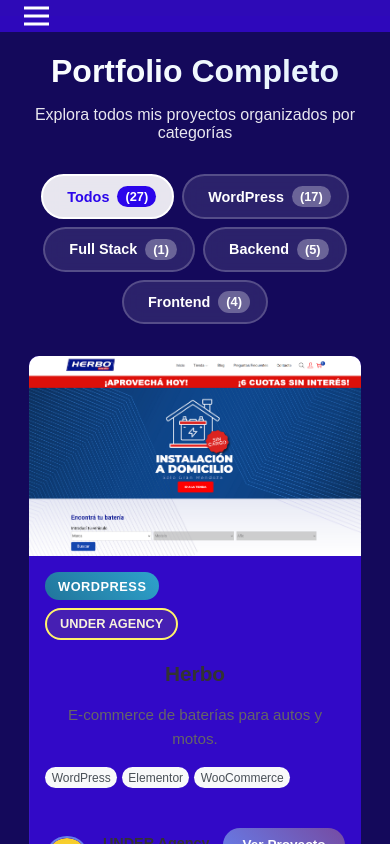
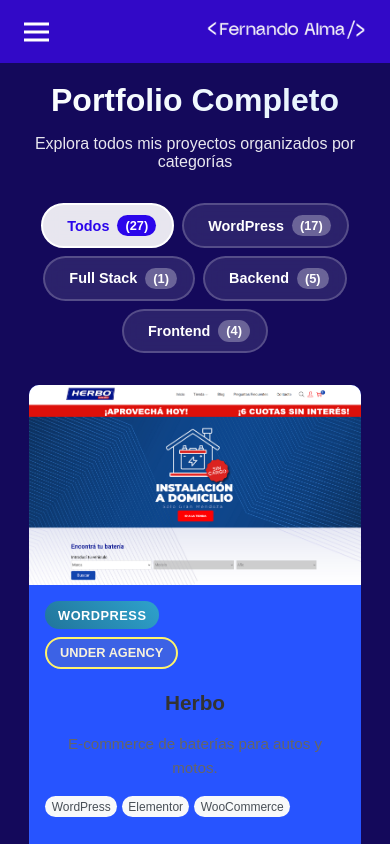
Before and after one commit to fernando-alma/portfolio-V2.0, a Vue app: page /portfolio-completo in a window 390 px wide. Shown: the top 844 px of the page. Built offline with nearby package versions, Linux system fonts and the light colour scheme.

Commit message:
feat: add reusable infinite slider component and project showcase infrastructure

```diff
--- a/src/App.vue
+++ b/src/App.vue
@@ -3,7 +3,7 @@
   <div id="app">
     <router-view />
     <footer>
-      <p>©2025 Fernando Alma - Desarrollo Web - Soulware Argentina </p>
+      <p>® Fernando Alma | Desarrollo Web FullStack | 2025</p>
     </footer>
   </div>
 </template>
@@ -32,7 +32,7 @@
 }
 
 footer {
-  background-color: #3209c7;
+  background-color: #2754ff;
   color: black;
   display: flex;
   flex-direction: column;
--- a/src/components/Catalog.vue
+++ b/src/components/Catalog.vue
@@ -38,7 +38,12 @@
                 <button class="action-btn primary" @click="viewProject(project)">
                   Ver Proyecto
                 </button>
-                <button class="action-btn secondary" @click="viewDetails(project)">
+                <!-- Solo mostrar el botón GitHub si no es WordPress -->
+                <button
+                  v-if="project.category !== 'wordpress'"
+                  class="action-btn secondary"
+                  @click="viewDetails(project)"
+                >
                   GitHub
                 </button>
               </div>
@@ -84,12 +89,18 @@
                 <span class="author-role">{{ project.author.role }}</span>
               </div>
               <div class="bottom-buttons">
-                <button class="read-more-btn" @click="viewDetails(project)">
-                Ver Proyecto
-              </button>
-              <button class="read-more-btn" @click="viewDetails(project)">
-                GitHub
-              </button></div>
+                <button class="read-more-btn" @click="viewProject(project)">
+                  Ver Proyecto
+                </button>
+                <!-- Solo mostrar el botón GitHub si no es WordPress -->
+                <button
+                  v-if="project.category !== 'wordpress'"
+                  class="read-more-btn"
+                  @click="viewDetails(project)"
+                >
+                  GitHub
+                </button>
+              </div>
             </div>
           </div>
         </div>
@@ -117,10 +128,11 @@
           title: 'Herbo',
           category: 'wordpress',
           categoryLabel: 'WordPress',
-          agency: 'UNDER AGENCY', // Cambiado
+          agency: 'UNDER AGENCY',
           description: 'E-commerce de baterías para autos y motos.',
           technologies: ['WordPress', 'Elementor', 'WooCommerce'],
           image: require("@/assets/img/herbo.png"),
+          link: 'https://herbomendoza.com.ar/',
           author: {
             name: 'UNDER Agency',
             role: 'Agencia de Marketing',
@@ -132,10 +144,11 @@
           title: 'Franchi',
           category: 'wordpress',
           categoryLabel: 'WordPress',
-          agency: 'UNDER AGENCY', // Cambiado
+          agency: 'UNDER AGENCY',
           description: 'Web inmobiliaria con sistema interno y API de propiedades.',
           technologies: ['WordPress', 'Elementor'],
           image: require("@/assets/img/franchi.png"),
+          link: 'https://franchiinmobiliaria.com.ar/',
           author: {
             name: 'UNDER Agency',
             role: 'Agencia de Marketing',
@@ -151,8 +164,9 @@
           description: 'Sitio institucional de insumos para bodegas y enología.',
           technologies: ['WordPress', 'Elementor', 'WooCommerce'],
           image: require("@/assets/img/durox.png"),
+          link: 'https://sitioseis.soulware.com.ar/',
           author: {
-           name: 'UNDER Agency',
+            name: 'UNDER Agency',
             role: 'Agencia de Marketing',
             avatar: require("@/assets/icons/underava.png"),
           }
@@ -166,6 +180,7 @@
           description: 'Web corporativa para empresarios expertos en finanzas.',
           technologies: ['WordPress', 'Elementor'],
           image: require("@/assets/img/dsg.png"),
+          link: 'https://sitiotres.soulware.com.ar/',
           author: {
             name: 'UNDER Agency',
             role: 'Agencia de Marketing',
@@ -181,6 +196,7 @@
           description: 'Sitio para discoteca con sistema interno de menú digital.',
           technologies: ['WordPress', 'Elementor', 'WooCommerce'],
           image: require("@/assets/img/xoxo.png"),
+          link: 'c',
           author: {
              name: 'UNDER Agency',
             role: 'Agencia de Marketing',
@@ -196,6 +212,7 @@
           description: 'Web institucional de servicios industriales y energéticos.',
           technologies: ['WordPress', 'Elementor'],
           image: require("@/assets/img/chivas.png"),
+          link: 'https://servicioschivas.com.ar/',
           author: {
              name: 'UNDER Agency',
             role: 'Agencia de Marketing',
@@ -211,6 +228,7 @@
           description: 'Sitio institucional de distribución mayorista ferretera.',
           technologies: ['WordPress', 'Elementor'],
           image: require("@/assets/img/eldeposito.png"),
+          link: 'https://eldeposito.com.ar/',
           author: {
            name: 'UNDER Agency',
             role: 'Agencia de Marketing',
@@ -226,6 +244,7 @@
           description: 'Web institucional para tradicional fiambrería mendocina.',
           technologies: ['WordPress', 'Elementor'],
           image: require("@/assets/img/nuevopuente.png"),
+          link: 'https://sitiodos.soulware.com.ar/',
           author: {
              name: 'UNDER Agency',
             role: 'Agencia de Marketing',
@@ -234,13 +253,14 @@
         },
         {
           id: 9,
-          title: 'REMAX',
+          title: 'REMAX Solutions',
           category: 'wordpress',
           categoryLabel: 'WordPress',
           agency: 'UNDER AGENCY',
           description: 'Sitio institucional de venta y alquiler de propiedades.',
           technologies: ['WordPress', 'Elementor'],
           image: require("@/assets/img/remax.png"),
+          link: 'https://remaxsolutions.com.ar/',
           author: {
              name: 'UNDER Agency',
             role: 'Agencia de Marketing',
@@ -248,7 +268,6 @@
           }
         },
 
-        // WordPress Projects - SOULWARE
         {
           id: 10,
           title: 'Grupo Más',
@@ -258,6 +277,7 @@
           description: 'Sitio institucional de proyectos inmobiliarios en Mendoza.',
           technologies: ['WordPress', 'Elementor'],
           image: require("@/assets/img/grupomas.png"),
+          link: 'https://masdesarrollos.com.ar/',
           author: {
            name: 'UNDER Agency',
             role: 'Agencia de Marketing',
@@ -273,6 +293,7 @@
           description: 'Web institucional con catálogo de vinos de bodega.',
           technologies: ['WordPress', 'Elementor'],
           image: require("@/assets/img/mastroeni.png"),
+          link: 'https://sitiocinco.soulware.com.ar/',
           author: {
             name: 'UNDER Agency',
             role: 'Agencia de Marketing',
@@ -288,6 +309,7 @@
           description: 'Inmobiliaria con sistema de carga y sincronización de propiedades.',
           technologies: ['WordPress', 'Elementor'],
           image: require("@/assets/img/galea.png"),
+          link: 'https://galeapropiedades.com.ar/',
           author: {
              name: 'UNDER Agency',
             role: 'Agencia de Marketing',
@@ -303,6 +325,7 @@
           description: 'Sitio institucional de proyectos inmobiliarios innovadores.',
           technologies: ['WordPress', 'Elementor'],
           image: require("@/assets/img/paralelo.png"),
+          link: 'https://sitiocuatro.soulware.com.ar/',
           author: {
              name: 'UNDER Agency',
             role: 'Agencia de Marketing',
@@ -318,12 +341,14 @@
           description: 'Web inmobiliaria para campaña Hot Sale de Remax Solutions.',
           technologies: ['WordPress', 'Elementor'],
           image: require("@/assets/img/remax.png"),
+          link: 'https://remaxsolutions.com.ar/',
           author: {
              name: 'UNDER Agency',
             role: 'Agencia de Marketing',
             avatar: require("@/assets/icons/underava.png"),
           }
         },
+        // WordPress Projects - SOULWARE
         {
           id: 15,
           title: 'Casita de Flor',
@@ -333,6 +358,7 @@
           description: 'E-commerce de arreglos florales y regalos especiales.',
           technologies: ['WordPress', 'Elementor', 'WooCommerce'],
           image: require("@/assets/img/casitadeflor.png"),
+          link: 'https://casitadeflor.com/',
           author: {
           name: 'SOULWARE',
             role: 'Marca Personal',
@@ -348,6 +374,7 @@
           description: 'Web institucional de ingeniería en refrigeración y procesos.',
           technologies: ['WordPress', 'Elementor'],
           image: require("@/assets/img/termet.png"),
+          link: 'https://termetsa.com.ar/',
           author: {
             name: 'SOULWARE',
             role: 'Marca Personal',
@@ -363,6 +390,7 @@
           description: 'Web de sport management y representación deportiva.',
           technologies: ['WordPress', 'Elementor'],
           image: require("@/assets/img/victoria.png"),
+          link: 'https://victoriasm.com.ar/',
           author: {
            name: 'SOULWARE',
             role: 'Marca Personal',
@@ -380,6 +408,8 @@
           description: 'App para agenda médica y administración de turnos.',
           technologies: ['Vue.js', 'Node.js', 'MongoDB', 'Express'],
           image: '/api/placeholder/400/300',
+          link: 'https://turnosmedicos-demo.vercel.app/',
+          github: 'https://github.com/fernando-alma/turnos-medicos',
           author: {
             name: 'Fernando Alma',
             role: 'Full Stack Developer',
@@ -397,6 +427,8 @@
           description: 'Plataforma bancaria con pagos, transferencias y consultas.',
           technologies: ['Node.js', 'Express', 'MongoDB', 'JWT'],
           image: '/api/placeholder/400/300',
+          link: 'https://homebanking-demo.vercel.app/',
+          github: 'https://github.com/fernando-alma/homebanking-app',
           author: {
             name: 'Fernando Alma',
             role: 'Backend Developer',
@@ -412,6 +444,8 @@
           description: 'Foro educativo con usuarios, categorías y gestión de temas.',
           technologies: ['Java', 'Spring Boot', 'MySQL', 'JWT'],
           image: '/api/placeholder/400/300',
+          link: 'https://forohub-demo.vercel.app/',
+          github: 'https://github.com/fernando-alma/forohub',
           author: {
             name: 'Fernando Alma',
             role: 'Backend Developer',
@@ -427,6 +461,8 @@
           description: 'Aplicación web para explorar y organizar libros online.',
           technologies: ['Java', 'Spring Boot', 'PostgreSQL', 'REST'],
           image: '/api/placeholder/400/300',
+          link: 'https://turnosmedicos-demo.vercel.app/',
+          github: 'https://github.com/fernando-alma/turnos-medicos',
           author: {
             name: 'Fernando Alma',
             role: 'Backend Developer',
@@ -442,6 +478,8 @@
           description: 'Conversor de divisas en tiempo real con tasas actualizadas.',
           technologies: ['Python', 'FastAPI', 'APIs Externas', 'Redis'],
           image: '/api/placeholder/400/300',
+          link: 'https://turnosmedicos-demo.vercel.app/',
+          github: 'https://github.com/fernando-alma/turnos-medicos',
           author: {
             name: 'Fernando Alma',
             role: 'Backend Developer',
@@ -457,6 +495,8 @@
           description: 'App de IA para detección de uso de mascarillas.',
           technologies: ['Python', 'OpenCV', 'TensorFlow', 'Flask'],
           image: '/api/placeholder/400/300',
+          link: 'https://turnosmedicos-demo.vercel.app/',
+          github: 'https://github.com/fernando-alma/turnos-medicos',
           author: {
             name: 'Fernando Alma',
             role: 'Backend Developer',
@@ -474,6 +514,8 @@
           description: 'Plataforma online para organizar sorteos de amigo secreto.',
           technologies: ['HTML5', 'CSS3', 'JavaScript', 'LocalStorage'],
           image: require("@/assets/img/amigosecreto.png"),
+          link: 'https://amigosecreto-demo.vercel.app/',
+          github: 'https://github.com/fernando-alma/amigo-secreto',
           author: {
             name: 'Fernando Alma',
             role: 'Frontend Developer',
@@ -489,6 +531,8 @@
           description: 'Aplicación interactiva con información y filtros de Pokémon.',
           technologies: ['React', 'CSS3', 'PokeAPI', 'Axios'],
           image: require("@/assets/img/poke.png"),
+          link: 'https://turnosmedicos-demo.vercel.app/',
+          github: 'https://github.com/fernando-alma/turnos-medicos',
           author: {
               name: 'Fernando Alma',
             role: 'Frontend Developer',
@@ -504,6 +548,8 @@
           description: 'Videojuego de aventura y combate inspirado en AVATAR.',
           technologies: ['JavaScript', 'HTML5 Canvas', 'CSS3', 'GSAP'],
           image: require("@/assets/img/amigosecreto.png"),
+          link: 'https://turnosmedicos-demo.vercel.app/',
+          github: 'https://github.com/fernando-alma/turnos-medicos',
           author: {
               name: 'Fernando Alma',
             role: 'Game Developer',
@@ -519,6 +565,8 @@
           description: 'Réplica web interactiva del menú digital de McDonald\'s.',
           technologies: ['HTML5', 'CSS3', 'JavaScript', 'Bootstrap'],
           image: require("@/assets/img/mac.png"),
+          link: 'https://turnosmedicos-demo.vercel.app/',
+          github: 'https://github.com/fernando-alma/turnos-medicos',
           author: {
             name: 'Fernando Alma',
             role: 'Frontend Developer',
@@ -555,12 +603,14 @@
       this.activeFilter = filter;
     },
     viewProject(project) {
-      // Implementar lógica para ver proyecto
-      console.log('Ver proyecto:', project.title);
+      if (project.link) {
+        window.open(project.link, '_blank');
+      }
     },
     viewDetails(project) {
-      // Implementar lógica para ver detalles
-      console.log('Ver GitHub:', project.title);
+      if (project.github) {
+        window.open(project.github, '_blank');
+      }
     }
   }
 }
@@ -671,7 +721,7 @@
   overflow: hidden;
   transition: all 0.4s cubic-bezier(0.4, 0, 0.2, 1);
   position: relative;
-  background: #3209c7;
+  background: #2754ff;
 
 }
 
@@ -736,7 +786,7 @@
 
 .action-btn.primary {
   background: white;
-  color: rgb(54, 7, 208);
+  color: #14095b;
   font-weight: 800;
 }
 
@@ -889,7 +939,7 @@
   margin-top: 1rem;
 }
 .read-more-btn {
-  background: linear-gradient(45deg, #667eea, #764ba2);
+  background: #14095b;
   color: white;
   border: none;
   padding: 0.6rem 1.2rem;
@@ -967,6 +1017,7 @@
 @media (max-width: 768px) {
   .portfolio-catalog {
     padding: 1rem;
+    padding-top: 45px;
   }
 
   .catalog-title {
--- a/src/components/Education.vue
+++ b/src/components/Education.vue
@@ -135,7 +135,7 @@
 .section-title {
   text-align: left;
   margin-top: 4rem;
-  font-size: clamp(1.4rem, 2.7vw, 1.8rem); /* Título adaptable */
+  font-size: clamp(2rem, 2.7vw, 2.3rem); /* Título adaptable */
   margin-bottom: 2rem;
   font-weight: bold;
   background: linear-gradient(90deg, #fff, #ccc);
@@ -169,7 +169,7 @@
 }
 
 .timeline-content {
-  background: linear-gradient(135deg, #667eea 0%, #764ba2 100%);
+  background: #2754ff;
   border-radius: 8px;
   padding: 1rem;
   box-shadow: 0 2px 6px rgba(0, 0, 0, 0.1);
--- a/src/components/InfiniteSlider.vue
+++ b/src/components/InfiniteSlider.vue
@@ -22,7 +22,7 @@
 </template>
 
 <script>
-import SliderComponent from "./SliderComponent.vue"; // Asegúrate de que la ruta sea correcta
+import SliderComponent from "./SliderComponent.vue";
 
 export default {
   name: "InfiniteSlidersSection",
@@ -35,7 +35,7 @@
         {
           id: 1,
           name: "Casita de Flor",
-          description: "Ecommerce para venta de baterías de autos y motos.",
+          description: "E-commerce de arreglos florales y regalos especiales para una tienda en USA.",
           link: "https://casitadeflor.com/",
           image: require("@/assets/img/casitadeflor.png"),
           category: "Ecommerce",
@@ -45,39 +45,39 @@
           id: 2,
           name: "Termet SA",
           description:
-            "Sistema interno de carga de propiedades inmobiliarias con integración API.",
-          link: "https://inmobiliariafranchi.com/",
+            "Web institucional de ingeniería en refrigeración y procesos.",
+          link: "https://termetsa.com.ar/",
           image: require("@/assets/img/termet.png"),
-          category: "Sistema Web",
-          technologies: ["Vue.js", "API", "JavaScript"],
+          category: "Web Institucional",
+          technologies: ["Wordpress", "Elementor"],
         },
         {
           id: 3,
           name: "XOXO Club",
-          description: "Sitio institucional de insumos para bodegas y enología.",
+          description: "Sitio para discoteca en México con sistema de menú digital.",
           link: "https://sitiouno.soulware.com.ar/",
           image: require("@/assets/img/xoxo.png"),
-          category: "Web Institucional",
-          technologies: ["Vue.js", "CSS", "HTML"],
+          category: "Entretenimiento",
+          technologies: ["Wordpress", "Elementor", "JetEngine"],
         },
         {
           id: 4,
           name: "Victoria Sports Management",
           description:
-            "Web corporativa para empresarios expertos en finanzas de México.",
+            "Web de sport management y representación deportiva.",
           link: "https://victoriasm.com.ar/",
           image: require("@/assets/img/victoria.png"),
           category: "Corporativa",
-          technologies: ["Vue.js", "CSS", "JavaScript"],
+          technologies: ["Wordpress", "Elementor"],
         },
         {
           id: 5,
           name: "Durox",
-          description: "Sitio para discoteca en México con sistema de menú digital.",
-          link: "https://sitiouno.soulware.com.ar/",
+          description: "Sitio institucional de insumos para bodegas y enología.",
+          link: "https://sitioseis.soulware.com.ar/",
           image: require("@/assets/img/durox.png"),
-          category: "Entretenimiento",
-          technologies: ["Vue.js", "HTML", "CSS"],
+          category: "Web Institucional",
+          technologies: ["Wordpress", "Elementor"],
         },
         {
           id: 6,
@@ -85,9 +85,9 @@
           description:
             "Servicios integrales para la industria del petróleo, gas y minería.",
           link: "https://servicioschivas.com.ar/",
-          image: require("@/assets/img/remax.png"),
-          category: "Industrial",
-          technologies: ["Vue.js", "API", "JavaScript"],
+          image: require("@/assets/img/chivas.png"),
+          category: "Web Institucional",
+          technologies: ["Wordpress", "Elementor"],
         },
       ],
       studyProjects: [
@@ -96,14 +96,14 @@
           name: "Portfolio Personal",
           description: "Portfolio desarrollado con Vue.js y animaciones CSS",
           link: "https://github.com/tuuser/portfolio",
-          image: "/img/portfolio.jpg",
+          image: require("@/assets/img/portfolio.png"),
           category: "Frontend",
           technologies: ["Vue.js", "CSS", "HTML"],
         },
         {
           id: 2,
-          name: "Weather App",
-          description: "Aplicación del clima con API de OpenWeather",
+          name: "App Gestión de Turnos Médicos",
+          description: "App para agenda médica y administración de turnos.",
           link: "https://github.com/tuuser/weather-app",
           image: "/img/weather.jpg",
           category: "Frontend",
@@ -111,9 +111,9 @@
         },
         {
           id: 3,
-          name: "Task Manager",
+          name: "Facemask Detection",
           description:
-            "Aplicación de gestión de tareas con Vue y Firebase",
+            "App de IA para detección de uso correcto de mascarillas.",
           link: "https://github.com/tuuser/task-manager",
           image: "/img/tasks.jpg",
           category: "Fullstack",
@@ -127,7 +127,7 @@
 
 <style scoped>
 .sliders-section {
-  background-color: #14095b;
+  background-color: #2754ff;
   position: relative;
   display: flex;
   justify-content: center;
@@ -180,8 +180,8 @@
 .portfolio-btn {
   display: inline-block;
   padding: 12px 24px;
-  background-color: #6c63ff;
-  color: #ffffff;
+  background-color: #14095b;
+  color: white;
   border-radius: 25px;
   text-decoration: none;
   font-weight: bold;
@@ -194,8 +194,49 @@
 }
 
 .portfolio-btn:hover {
-  background-color: #736deb;
+  background-color: white;
+  color: #14095b;
   transform: translateY(-3px);
-  box-shadow: 0 8px 15px rgba(108, 99, 255, 0.3);
+
+}
+
+@media (max-width: 768px) {
+  .sliders-section {
+    min-height: auto;
+    padding: 0;
+    overflow-x: hidden;
+    overflow-y: auto;
+    display: block;
+  }
+
+  .sliders-content-wrapper {
+    max-width: 100vw;
+    padding: 0 0.5rem;
+    margin: 0;
+    box-sizing: border-box;
+  }
+
+  .section-title {
+    font-size: 1.2rem;
+    margin-top: 3rem;
+    margin-bottom: 1rem;
+  }
+
+  .section-description {
+    font-size: 0.95rem;
+    margin-bottom: 2rem;
+  }
+
+  .view-all-section {
+    margin-top: 2rem;
+    margin-bottom: 1rem;
+  }
+
+  .portfolio-btn {
+    min-width: 140px;
+    font-size: 1rem;
+    padding: 10px 16px;
+    margin-bottom: 1.5rem;
+  }
 }
 </style>
--- a/src/components/NavBar.vue
+++ b/src/components/NavBar.vue
@@ -1,13 +1,14 @@
 <template>
   <nav class="navbar">
     <div class="navbar-brand">
-      <button class="hamburger" :class="{ 'is-active': isMenuOpen }" @click="toggleMenu">
-        <span></span>
-        <span></span>
-        <span></span>
-      </button>
+      <!-- Logo -->
+      <img src="@/assets/icons/logoportfolio.png" alt="Logo" class="navbar-logo" />
     </div>
-
+    <button class="hamburger" :class="{ 'is-active': isMenuOpen }" @click="toggleMenu">
+      <span></span>
+      <span></span>
+      <span></span>
+    </button>
     <div class="navbar-menu" :class="{ 'is-open': isMenuOpen }">
       <ul class="nav-list">
         <li>
@@ -52,17 +53,63 @@
 
 <style scoped>
 .navbar {
-  background: #3209c7e4;
+  background: #3209c7;
   color: #fff;
-  padding: 1.0rem;
+  padding: 0.1rem;
   position: fixed;
   top: 0;
   left: 0;
   right: 0;
   z-index: 1000;
   display: flex;
-  justify-content: center;
+  justify-content: space-between;
   align-items: center;
+}
+
+.navbar-brand {
+  display: flex;
+  align-items: center;
+}
+
+.navbar-logo {
+  height: 65px;
+  width: auto;
+  margin-left: 1rem; /* Espacio izquierdo en escritorio/tablet */
+  margin-right: 0;
+  transition: height 0.2s;
+}
+
+@media (max-width: 1024px) {
+  .navbar {
+    padding-right: 1.5rem; /* Agrega espacio al borde derecho */
+  }
+  .navbar-logo {
+    height: 60px;
+    margin-left: 1rem;
+    margin-right: 0;
+  }
+}
+
+@media (max-width: 768px) {
+   .navbar {
+    padding-right: 1.5rem; /* Agrega espacio al borde derecho */
+  }
+  .navbar-logo {
+    height: 60px;
+    margin-left: 0;
+    margin-right: 1rem; /* Espacio derecho en móvil */
+  }
+}
+
+@media (max-width: 480px) {
+   .navbar {
+    padding-right: 1.5rem; /* Agrega espacio al borde derecho */
+  }
+  .navbar-logo {
+    height: 60px;
+    margin-left: 0;
+    margin-right: 2rem; /* Espacio derecho en móvil */
+  }
 }
 
 .navbar-menu {
@@ -96,7 +143,19 @@
 }
 
 @media (max-width: 768px) {
+  .navbar {
+    flex-direction: row-reverse;
+    justify-content: space-between;
+  }
+  .navbar-logo {
+    margin-right: 0;
+    margin-left: 1rem;
+  }
+  .navbar-brand {
+    order: 2;
+  }
   .hamburger {
+    order: 1;
     display: block;
     background: none;
     border: none;
--- a/src/components/Technologies.vue
+++ b/src/components/Technologies.vue
@@ -98,8 +98,8 @@
 .technologies-section {
   /* Se define la variable aquí para asegurar su scope */
   --item-width: 120px;
-  background-color: #14095b;
-  color: #e0e0e0;
+  background-color: white;
+  color: #14095b;
   font-family: 'Montserrat', sans-serif;
   padding: 2rem 0;
   width: 100%;
@@ -162,7 +162,7 @@
 .tech-item p {
   margin-top: 0.5rem;
   font-size: 0.8rem;
-  color: #c0c0c0;
+  /*color: #c0c0c0;*/
   text-align: center;
   white-space: nowrap;
 }
--- a/src/views/Home.vue
+++ b/src/views/Home.vue
@@ -4,8 +4,9 @@
     <About />
     <Projects />
     <Education />
+    <Technologies />
     <Contact />
-    <Technologies />
+
   </div>
 </template>
 
```
Also changed, not shown: src/components/About.vue (+6 -6 lines), src/components/Contact.vue (+22 -17 lines), src/components/SliderComponent.vue (+8 -8 lines), src/assets/icons/logoportfolio.png (added), src/assets/img/portfolio.png (added).
